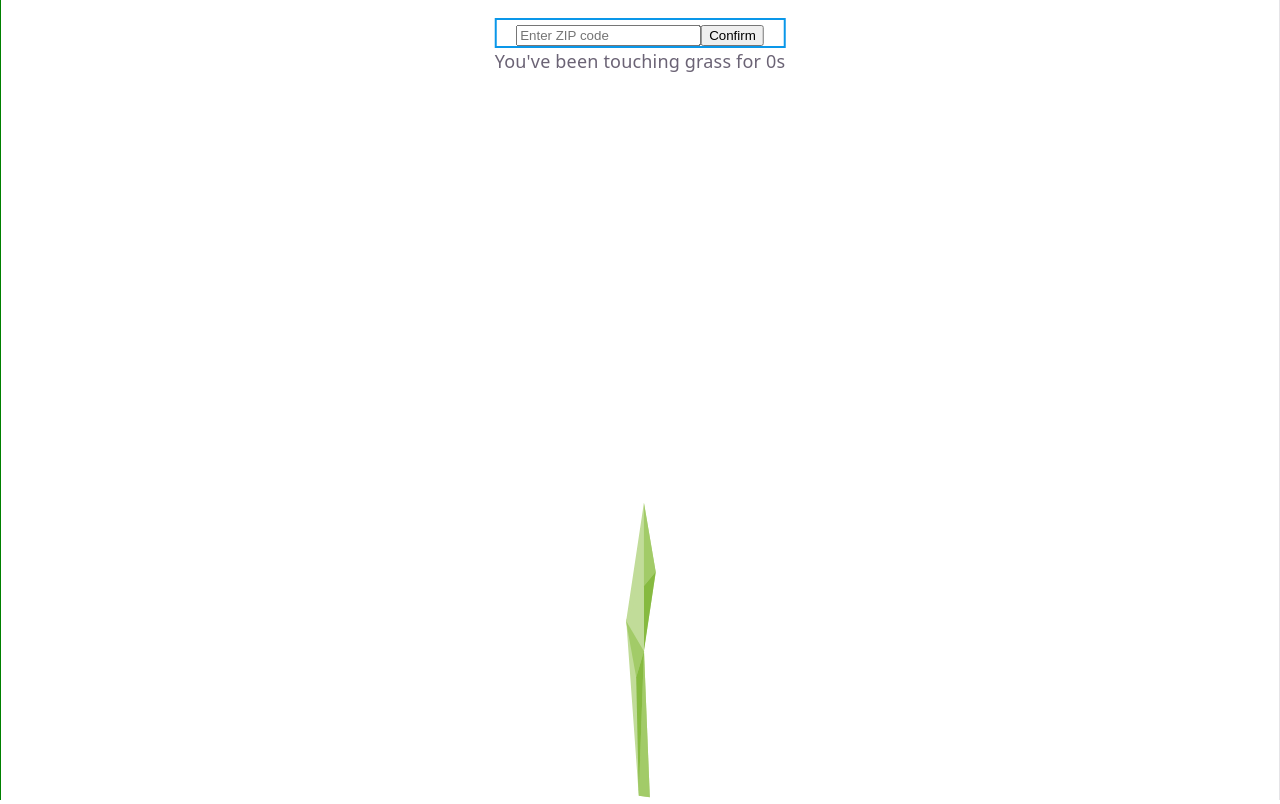
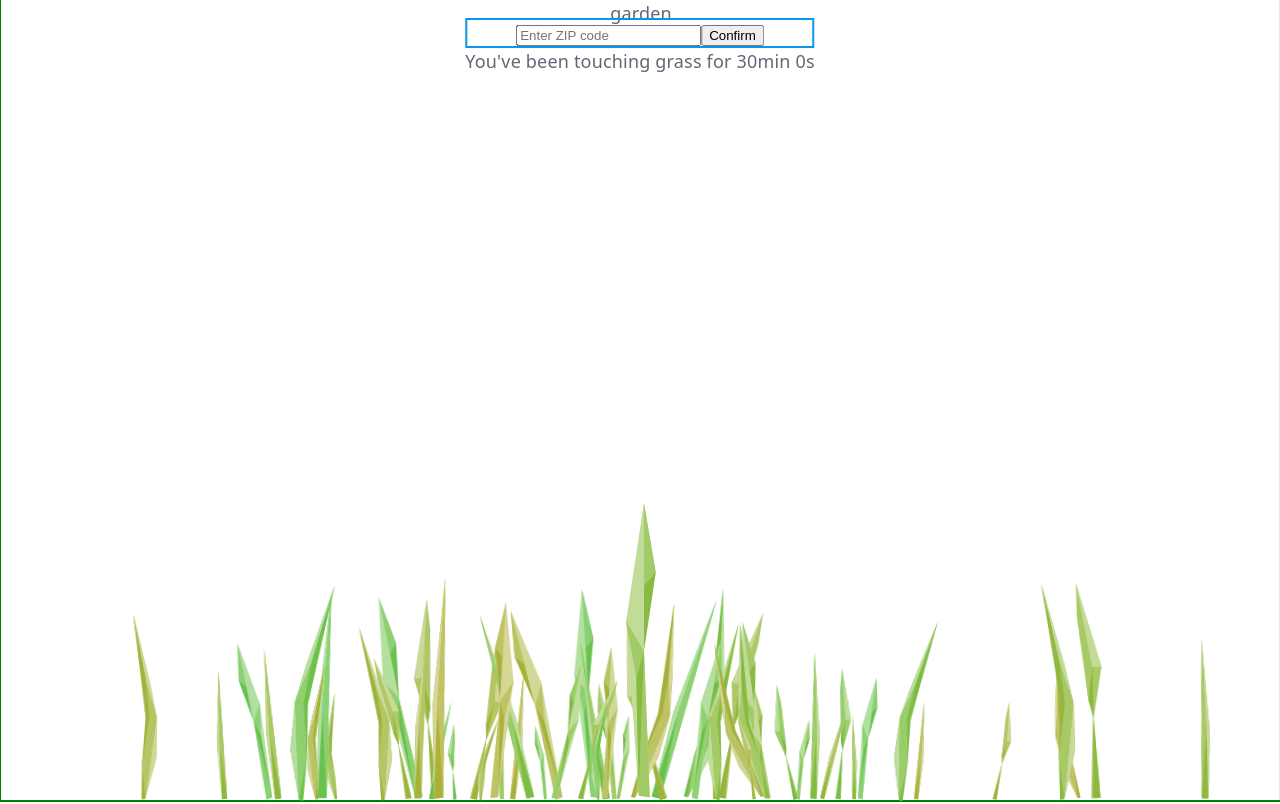
Before and after one commit to rylander925/engin1tr-website, a React (Vite) app: page / in a window 1280 px wide. Built offline with nearby package versions, Linux system fonts and the light colour scheme.

Commit message:
Fixed animations, moved animation wrapper to another function

```diff
--- a/src/ConditionsContext.jsx
+++ b/src/ConditionsContext.jsx
@@ -4,10 +4,10 @@ const HEAVY_RAIN = 10; //10mm of rain per hour
 const HEAVY_WIND = 50; //50km per hour
 
 const initialConditions = {
-    elapsedTime: 0,       //Set default to another value to pregenerate grass
+    elapsedTime: 1800,       //Set default to another value to pregenerate grass
     isHovering: false,
     seed: 1,              //PRNG is seeded; this can be any number, determines plant generation
-    speed: 1,           //Factor to speed up time speed 1 -> 1s real = 1s simulated
+    speed: 10,           //Factor to speed up time speed 1 -> 1s real = 1s simulated
     weather: {
         precipitation: 0, //fraction: 1=heavy, 0=none (>1 = extreme)
         windSpeed: 0,     //fraction: ^
--- a/src/components/Body/Grass/Garden.css
+++ b/src/components/Body/Grass/Garden.css
@@ -43,14 +43,18 @@
 
 @keyframes gust {
   0%   { transform: rotate(0deg); }
-  30%  { transform: rotate(22deg); }
+  30%  { transform: rotate(12deg); }
   60%  { transform: rotate(-8deg); }
   100% { transform: rotate(0deg); }
 }
 
-.garden-gusting .plant-sway {
+.plant-sway {
+  animation: sway var(--sway-duration) ease-in-out var(--sway-delay) infinite both;
+}
+
+.garden-gusting .plant-gust {
   animation-name: gust;
-  animation-duration: 0.9s;
+  animation-duration: var(--gust-duration);
   animation-iteration-count: 1;
   animation-timing-function: ease-in-out;
 }
--- a/src/components/Body/Grass/Garden.jsx
+++ b/src/components/Body/Grass/Garden.jsx
@@ -26,7 +26,7 @@ const SWAY_DURATION_RANGE = 10  // seconds -- spread added on top of the base, p
 const SWAY_DELAY_RANGE = 20       // seconds -- randomizes phase so blades don't sync up
 
 const GUST_INTERVAL = 10000 // ms between automatic wind gusts
-const GUST_DURATION = 5000   // ms the gust class stays applied
+const GUST_DURATION = 4000   // ms the gust class stays applied
 
 //TODO: Add support for different plant types
 
@@ -88,13 +88,31 @@ function gardenAt(elapsedTime, seed = 1) {
     return Array.from({ length:count }, (_, i) => generateBlade(seed, i))
 }
 
-//update blade data every second
+function PlantAnimation( {plant, children} ) {
+    return(
+        <div
+            className = 'plant-gust'
+            style = {{ transformOrigin: 'bottom center'}}
+            >
+                <div
+                    className = 'plant-sway'
+                    style = {{
+                        transformOrigin: 'bottom center',
+                        '--sway-duration': `${plant.swayDuration}s`,
+                        '--sway-delay': `${plant.swayDelay}s`,
+                    }}
+                    >
+                    {children}
+                </div>
+        </div>
+    )
+}
 
 //Take blade data to make a blade div
     //TODO: Add support for different plant types (not grass)
     //AI-ZONE: Review animation code
     //FIXME: Sway twitching
-function Plant( {plant, index} ) {
+function Plant( {plant, index, animationClass} ) {
     const conditions = useConditions();
     const dispatch = useConditionsDispatch();
     const age = conditions.elapsedTime - plant.appearTime;
@@ -111,14 +129,7 @@ function Plant( {plant, index} ) {
                     position: 'absolute'
             }}
             >
-            <div //AI-ZONE: sway animations
-                className = "plant-sway"
-                style = {{
-                    transformOrigin: 'bottom center',
-                    animation: `sway ${plant.swayDuration}s
-                                ease-in-out ${plant.swayDelay}s infinite`,
-                }}
-            >
+            <PlantAnimation plant = {plant}>
                     <img
                         className = 'plant'
                         src = {plant.src}
@@ -138,11 +149,11 @@ function Plant( {plant, index} ) {
                             // render revealed -- no replaying growth on every reload.
                             clipPath: stillGrowing ? undefined : 'inset(0% 0 0 0)',
                             animation: stillGrowing ?
-                             `growReveal ${GROW_DURATION/conditions.speed}s both`
+                                `growReveal ${GROW_DURATION/conditions.speed}s ease-in-out 0s both`
                                 : undefined,
                         }}
                     />
-            </div>
+            </PlantAnimation>
         </div>
     )
 }
@@ -169,19 +180,25 @@ export default function Garden() {
         return () => clearInterval(interval);
     }, []);
 
+
     return (
         <div
             className={`garden${gusting ? '-gusting' : ''}`}
-            style={{position: 'relative'}}
+            style={{
+                position: 'relative',
+                '--gust-duration': `${GUST_DURATION}ms`
+            }}
         >
             {plants.map((plant, index) =>
                 <Plant
                     key = {index}
                     plant={plant}
                     index={index}
+                    animationClass = {`${gusting ? 'gust' : 'sway'}`}
                 />
             )}
             <Grass />
+            garden{gusting ? '-gusting' : ''}
         </div>
     );
 }
```
Lines whose indentation alone changed are shown as unchanged.
